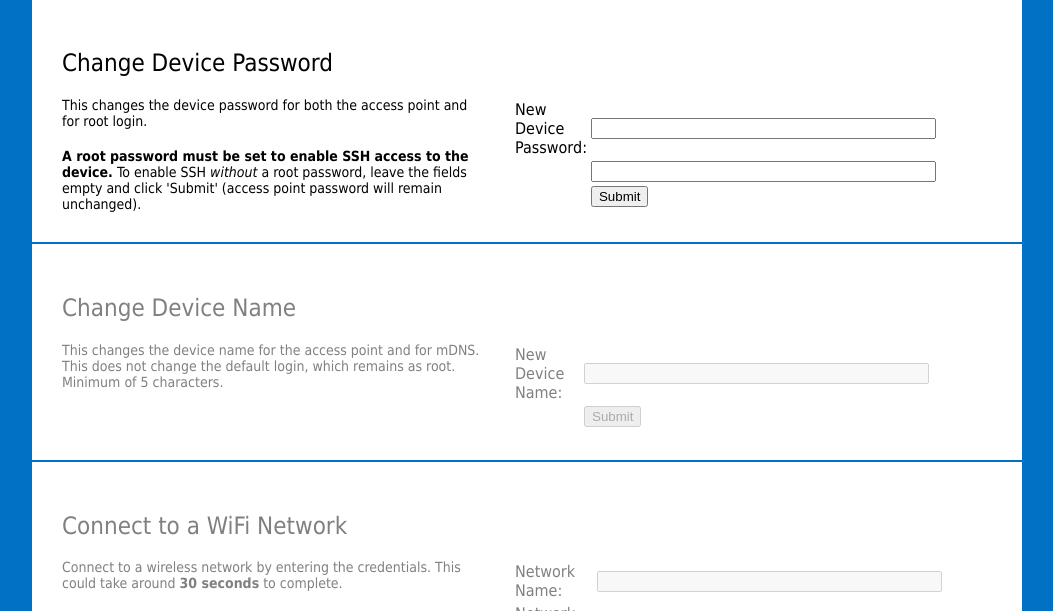
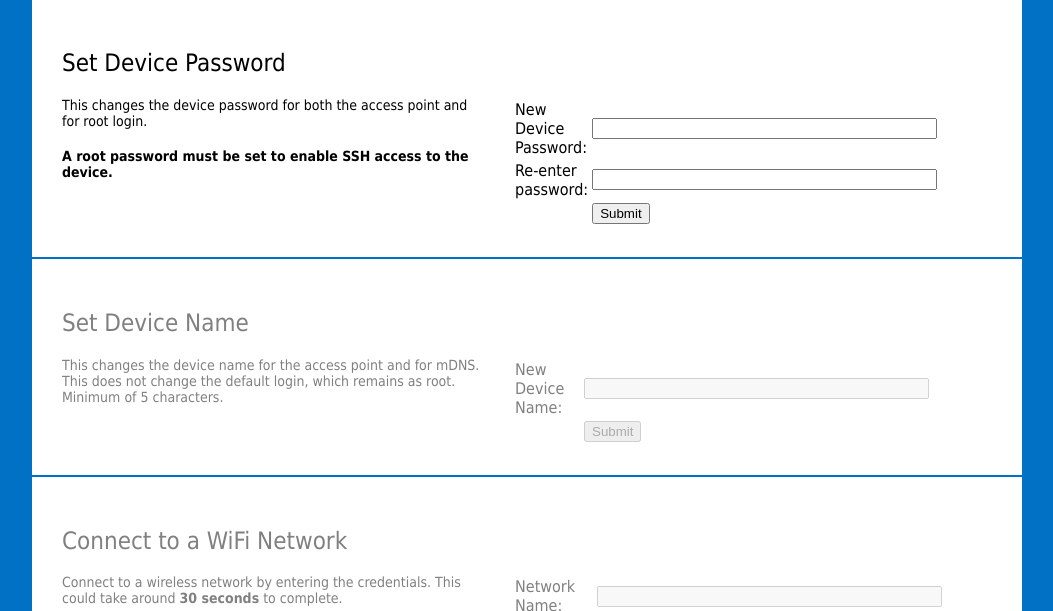
Before and after one commit to intel/edison-oobe, a plain HTML site: page src/public/index.html in a window 1280 px wide. Shown: the part 139-750 px from the top of the page, without its empty margins (113-1166 px from the left). Drawn offline with Linux system fonts and the light colour scheme.

Commit message:
middleware: do not allow empty passwords during OOBE
JIRA: EDISON-1457

Change-Id: Icb64410a7aa6ae7714df4d7c692033e4c1568401
Signed-off-by: Akshay Dua <akshay.dua@intel.com>
Reviewed-on: http://git-ger-5.devtools.intel.com/gerrit/123525
Reviewed-by: jenkins_ndg <jenkins_ndg@intel.com>
Reviewed-by: Chenthati, PradeepX <pradeepx.chenthati@intel.com>
Reviewed-by: Maalem, Saadi <saadi.maalem@intel.com>

```diff
--- a/src/public/index.html
+++ b/src/public/index.html
@@ -36,13 +36,11 @@
 <body>
 <a href="/" style="text-decoration: none"><h1>Edison One-time Setup</h1></a>
 <div id='pass_section' class='section'>
-    <h2>Change Device Password</h2>
+    <h2>Set Device Password</h2>
     <div class='half'>
         <p>This changes the device password for both the access point and for root login.</p>
         <br>
-        <p><b>A root password must be set to enable SSH access to the device.</b> To enable SSH <i>without</i>
-            a root password, leave the fields empty and click 'Submit' (access point password will
-            remain unchanged).</p>
+        <p><b>A root password must be set to enable SSH access to the device.</b></p>
     </div>
     <div class='half'>
         <form id="pass_form" name="pass_form" method="post" action="setPass">
@@ -59,7 +57,7 @@
                 </tr>
                 <tr>
                     <td>
-
+                        <label for="pass2">Re-enter password:</label>
                     </td>
                     <td>
                         <input type="password" id="pass2" name="pass2" maxlength="63" size="40">
@@ -77,7 +75,7 @@
     </div>
 </div>
 <div id='name_section' class='section' style="color: gray">
-    <h2>Change Device Name</h2>
+    <h2>Set Device Name</h2>
 
     <div class='half'>
         <p>This changes the device name for the access point and for mDNS. This does not change the default login, which
--- a/src/server.js
+++ b/src/server.js
@@ -51,11 +51,15 @@ function setHost(name, res, req) {
 
 function setPass(params, res) {
   if (params.pass1 === params.pass2) {
+    if (params.pass1.length == 0) {
+      res.end(injectStatus("The password cannot be empty. Please try again.", true))
+      return;
+    }
     exec("configure_edison --changePassword " + params.pass1, function () {
       res.end(injectStatus("The device password has been changed.", false));
     });
   } else {
-    res.end(injectStatus("Passwords do not match. Please try again."));
+    res.end(injectStatus("Passwords do not match. Please try again.", true));
   }
 }
 
```
Also changed, not shown: 1 other file.
